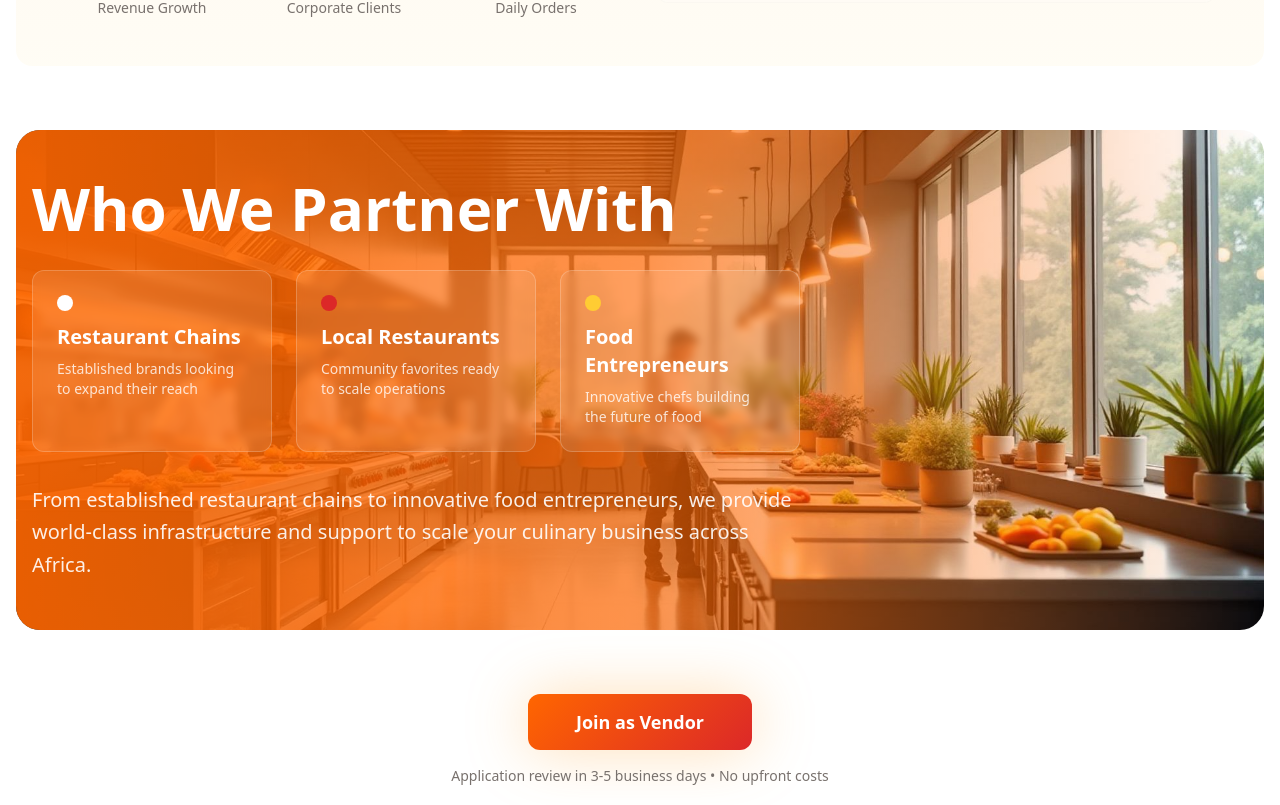
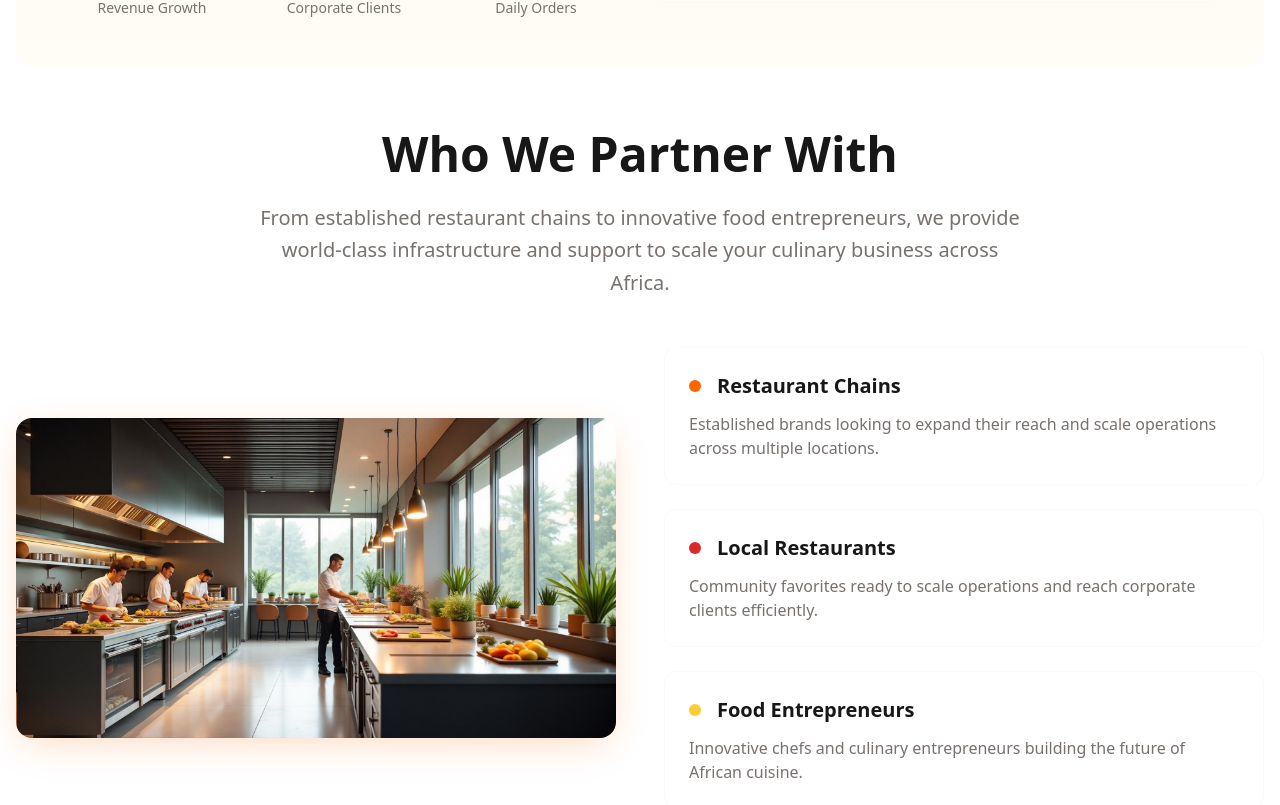
Before and after one commit to bonglamcodes/weechoo-africa-food-platform, a React (Vite) app: page / in a window 1280 px wide. Shown: the part 5675-6480 px from the top of the page. Built offline with nearby package versions, Linux system fonts and the light colour scheme.

Commit message:
Update partner section design
Remove banner from partner section and apply a new design.

```diff
--- a/src/components/ForVendors.tsx
+++ b/src/components/ForVendors.tsx
@@ -144,39 +144,48 @@ const ForVendors = () => {
         </div>
 
         {/* Who We Partner With */}
-        <div className="relative rounded-3xl overflow-hidden mb-16 shadow-elegant">
-          <div className="absolute inset-0 bg-gradient-to-r from-primary/90 via-primary/70 to-transparent z-10"></div>
+        <div className="mb-16">
+          <div className="text-center mb-12">
+            <h3 className="text-4xl lg:text-5xl font-bold mb-6 text-foreground">
+              Who We Partner With
+            </h3>
+            <p className="text-xl text-muted-foreground max-w-3xl mx-auto leading-relaxed">
+              From established restaurant chains to innovative food entrepreneurs, we provide world-class infrastructure and support to scale your culinary business across Africa.
+            </p>
+          </div>
+
+          <div className="grid lg:grid-cols-2 gap-12 items-center">
+            <div className="relative">
               <img
                 src={modernKitchenPartners}
                 alt="Modern professional kitchen with chefs working"
-            className="w-full h-[500px] object-cover"
+                className="rounded-2xl shadow-warm w-full h-80 object-cover"
               />
-          <div className="absolute inset-0 z-20 flex items-center">
-            <div className="container mx-auto px-4">
-              <div className="max-w-3xl">
-                <h3 className="text-5xl lg:text-6xl font-bold mb-8 text-white">
-                  Who We Partner With
-                </h3>
-                <div className="grid md:grid-cols-3 gap-6 mb-8">
-                  <div className="bg-white/10 backdrop-blur-sm rounded-xl p-6 border border-white/20">
-                    <div className="w-4 h-4 bg-white rounded-full mb-3"></div>
-                    <p className="text-xl text-white font-semibold mb-2">Restaurant Chains</p>
-                    <p className="text-white/80 text-sm">Established brands looking to expand their reach</p>
             </div>
-                  <div className="bg-white/10 backdrop-blur-sm rounded-xl p-6 border border-white/20">
-                    <div className="w-4 h-4 bg-secondary rounded-full mb-3"></div>
-                    <p className="text-xl text-white font-semibold mb-2">Local Restaurants</p>
-                    <p className="text-white/80 text-sm">Community favorites ready to scale operations</p>
+
+            <div className="space-y-6">
+              <div className="bg-card/50 rounded-xl p-6 border border-border/20 hover:shadow-warm transition-all duration-300">
+                <div className="flex items-center space-x-4 mb-3">
+                  <div className="w-3 h-3 bg-primary rounded-full"></div>
+                  <h4 className="text-xl font-semibold text-foreground">Restaurant Chains</h4>
                 </div>
-                  <div className="bg-white/10 backdrop-blur-sm rounded-xl p-6 border border-white/20">
-                    <div className="w-4 h-4 bg-accent rounded-full mb-3"></div>
-                    <p className="text-xl text-white font-semibold mb-2">Food Entrepreneurs</p>
-                    <p className="text-white/80 text-sm">Innovative chefs building the future of food</p>
+                <p className="text-muted-foreground">Established brands looking to expand their reach and scale operations across multiple locations.</p>
               </div>
+
+              <div className="bg-card/50 rounded-xl p-6 border border-border/20 hover:shadow-warm transition-all duration-300">
+                <div className="flex items-center space-x-4 mb-3">
+                  <div className="w-3 h-3 bg-secondary rounded-full"></div>
+                  <h4 className="text-xl font-semibold text-foreground">Local Restaurants</h4>
                 </div>
-                <p className="text-xl text-white/90 leading-relaxed">
-                  From established restaurant chains to innovative food entrepreneurs, we provide world-class infrastructure and support to scale your culinary business across Africa.
-                </p>
+                <p className="text-muted-foreground">Community favorites ready to scale operations and reach corporate clients efficiently.</p>
+              </div>
+
+              <div className="bg-card/50 rounded-xl p-6 border border-border/20 hover:shadow-warm transition-all duration-300">
+                <div className="flex items-center space-x-4 mb-3">
+                  <div className="w-3 h-3 bg-accent rounded-full"></div>
+                  <h4 className="text-xl font-semibold text-foreground">Food Entrepreneurs</h4>
+                </div>
+                <p className="text-muted-foreground">Innovative chefs and culinary entrepreneurs building the future of African cuisine.</p>
               </div>
             </div>
           </div>
```
Lines whose indentation alone changed are shown as unchanged.
